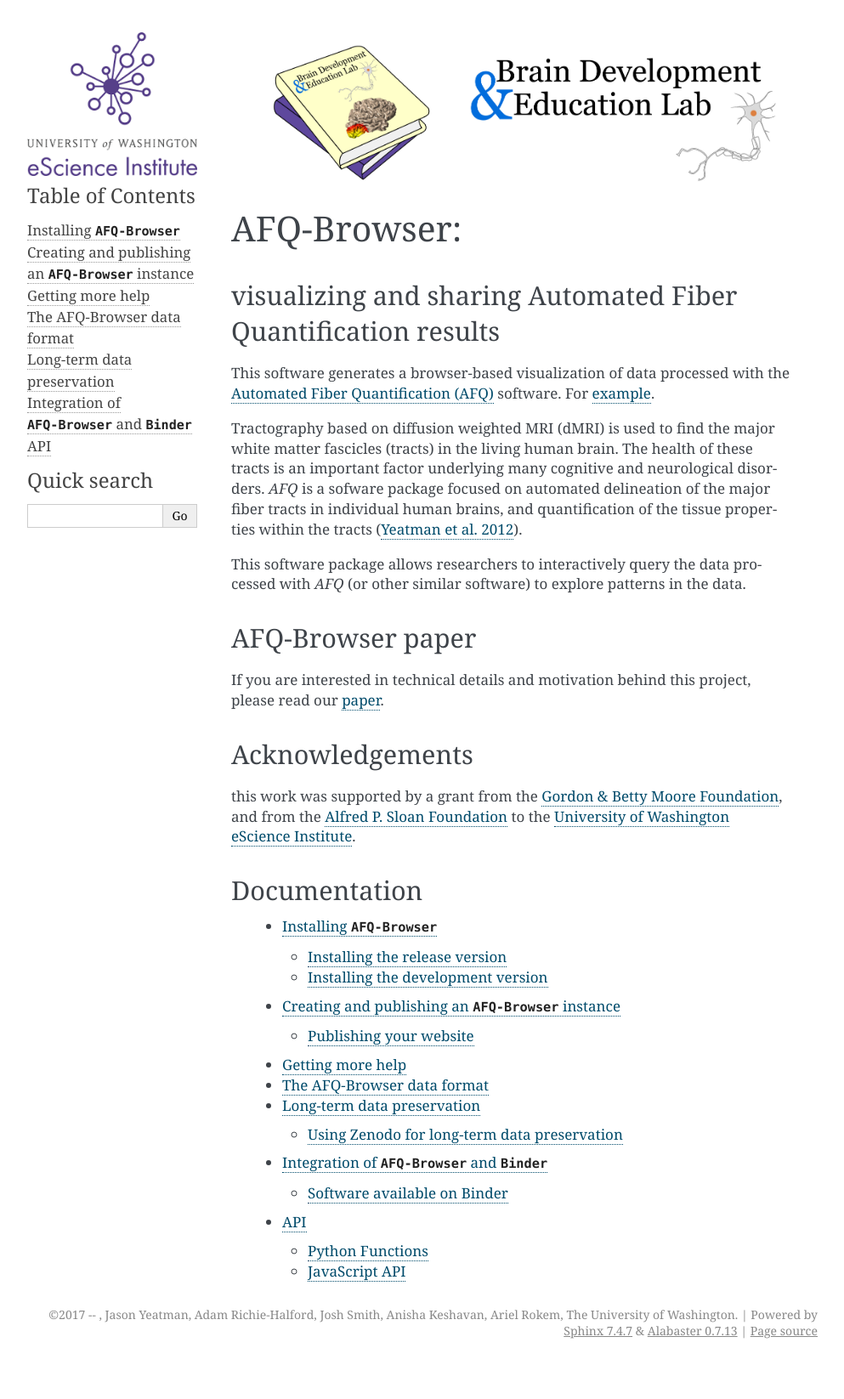
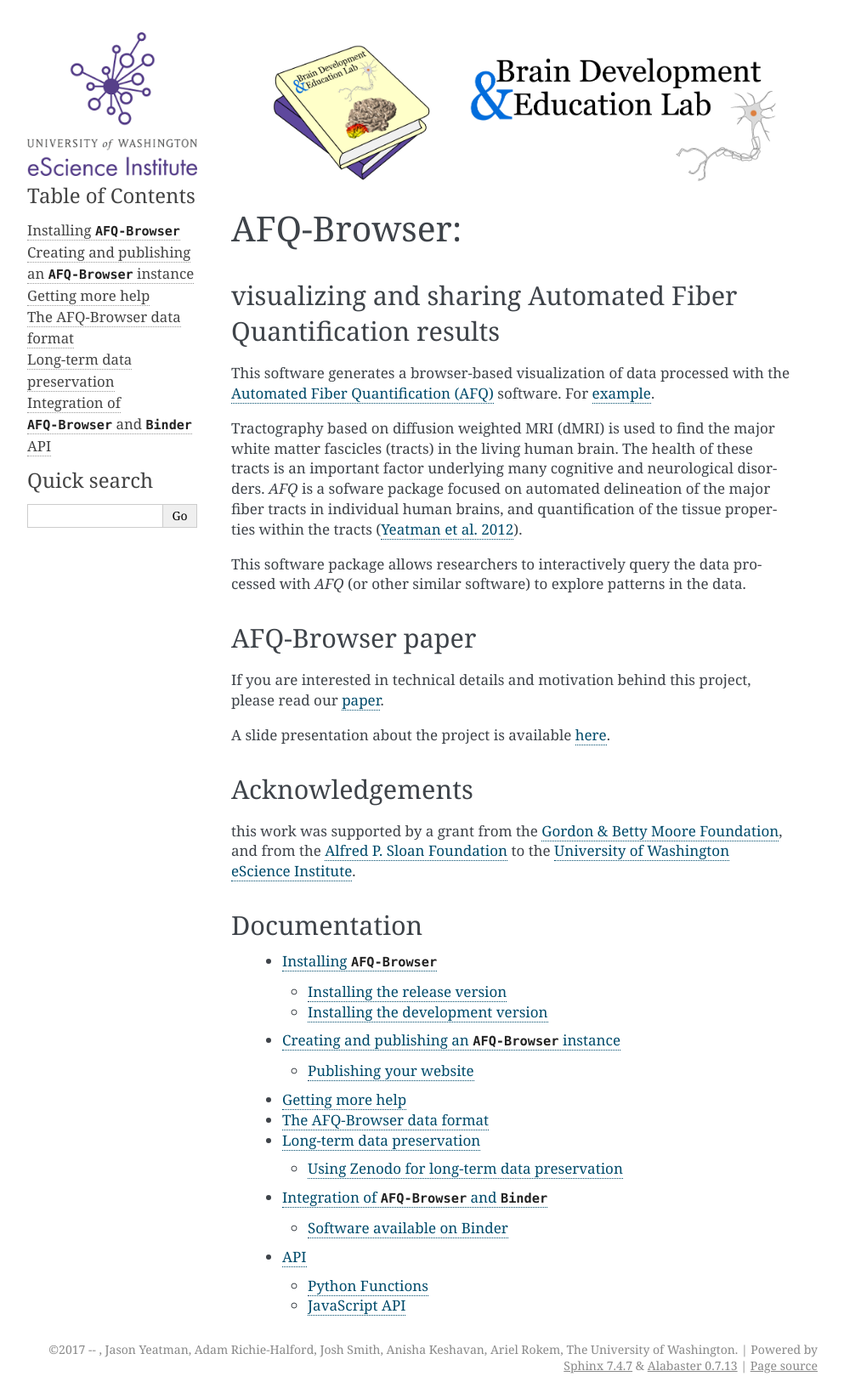
Before and after one commit to yeatmanlab/AFQ-Browser, a Sphinx documentation site: the page built from doc/index.rst, in a window 1280 px wide. Shown: the whole page at 85% size, without its empty margins (148-1141 px from the left). Built offline with Sphinx 7.4.7, drawn with Linux system fonts in a browser that asks for light colours; before the commit the page ends 1605 px from its top, so only the background shows below that.

Commit message:
Adds a link to slidee presentation, and updates link to paper.

```diff
--- a/doc/index.rst
+++ b/doc/index.rst
@@ -30,7 +30,9 @@
 AFQ-Browser paper
 ~~~~~~~~~~~~~~~~~
 
-If you are interested in technical details and motivation behind this project, please read our `paper <http://www.biorxiv.org/content/early/2017/08/30/182402>`_.
+If you are interested in technical details and motivation behind this project, please read our `paper <https://www.nature.com/articles/s41467-018-03297-7>`_.
+
+A slide presentation about the project is available `here <https://arokem.github.io/2019-OHBM-AFQ-Browser/>`_.
 
 Acknowledgements
 ~~~~~~~~~~~~~~~~~~~
@@ -51,4 +53,5 @@
        api
 
 
+
 .. _AFQ: http://github.com/yeatmanlab/AFQ
```
